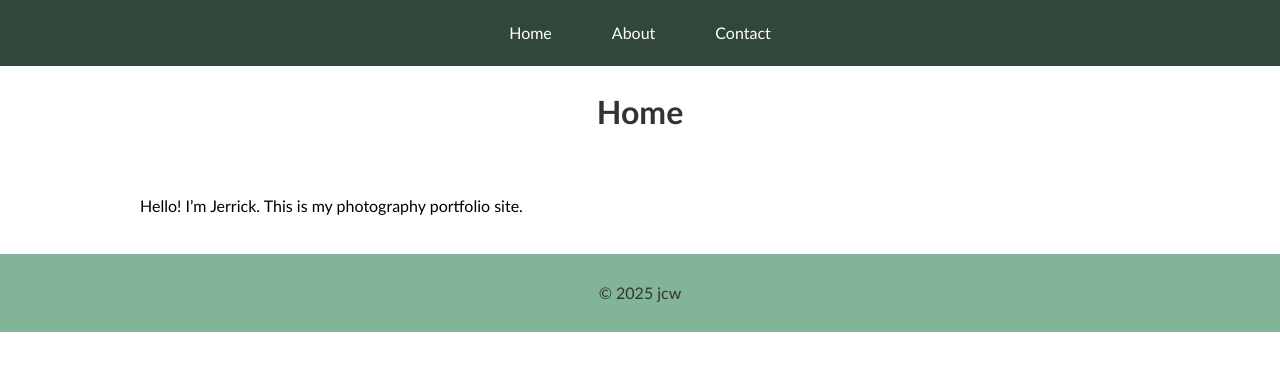
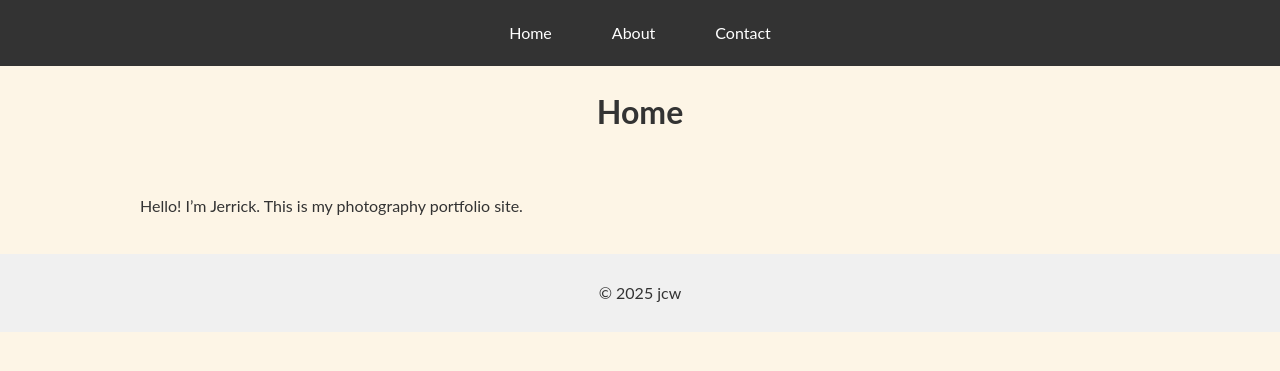
Before and after one commit to jerrickwang/jerrickwang.github.io, a Jekyll site: the page built from index.md, in a window 1280 px wide. Shown: the top 371 px of the page. Built offline with Jekyll 4.4.1, drawn with Linux system fonts in a browser that asks for light colours.

Commit message:
Update style.css

```diff
--- a/assets/css/style.css
+++ b/assets/css/style.css
@@ -1,6 +1,17 @@
+/* Global font styling with Lato */
+body {
+  font-family: 'Lato', Arial, sans-serif; /* Use Lato with fallback fonts */
+  line-height: 1.6; /* Improves readability */
+  margin: 0;
+  padding: 0;
+  background-color: #fdf5e6; /* Light cream background */
+  color: #333; /* Default text color */
+  box-sizing: border-box; /* Applies box-sizing globally */
+}
+
 /* Full-width navigation bar */
 nav {
-  background: #31473A; /* Navigation bar background color */
+  background: #333; /* Navigation bar background color */
   color: #fff; /* Navigation text color */
   width: 100%; /* Full screen width */
   padding: 10px 0;
@@ -31,6 +42,8 @@
 }
 
 nav ul li a {
+  font-family: 'Lato', sans-serif; /* Apply Lato to navigation links */
+  font-weight: 400; /* Regular weight for navigation links */
   text-decoration: none; /* Removes underline from links */
   color: #fff; /* Link text color */
   padding: 10px 15px;
@@ -44,6 +57,8 @@
 
 /* Page title styling */
 header h1 {
+  font-family: 'Lato', sans-serif; /* Apply Lato to the page title */
+  font-weight: 700; /* Bold weight for headers */
   text-align: center; /* Centers the page title */
   margin: 20px 0; /* Adds spacing above and below the title */
   font-size: 2rem; /* Adjusts title size */
@@ -60,18 +75,35 @@
 
 /* Footer styling */
 footer {
+  font-family: 'Lato', sans-serif; /* Apply Lato to footer text */
+  font-weight: 400; /* Regular weight for footer text */
   text-align: center; /* Centers footer content */
   padding: 10px 0;
-  background: #82b597; /* Optional footer background */
+  background: #f0f0f0; /* Optional footer background */
   color: #333; /* Footer text color */
 }
 
-/* Body global styling with cream background and Futura font */
-body {
-  margin: 0; /* Removes default body margins */
-  padding: 0; /* Removes default body padding */
-  font-family: 'Trebuchet MS';
-  line-height: 1.6; /* Improves readability */
-  background-color: #EDF4F2
-  box-sizing: border-box; /* Applies box-sizing globally */
+/* Images */
+img {
+  max-width: 100%; /* Ensures images don't overflow their container */
+  height: auto; /* Maintains aspect ratio */
+  display: block;
+  margin: 0 auto; /* Centers images */
 }
+
+/* Buttons (optional styling) */
+button {
+  font-family: 'Lato', sans-serif; /* Apply Lato to buttons */
+  font-weight: 400; /* Regular weight for buttons */
+  padding: 10px 20px;
+  border: none;
+  border-radius: 5px;
+  background: #333;
+  color: #fff;
+  cursor: pointer;
+  transition: background 0.3s ease;
+}
+
+button:hover {
+  background: #444;
+}
```
